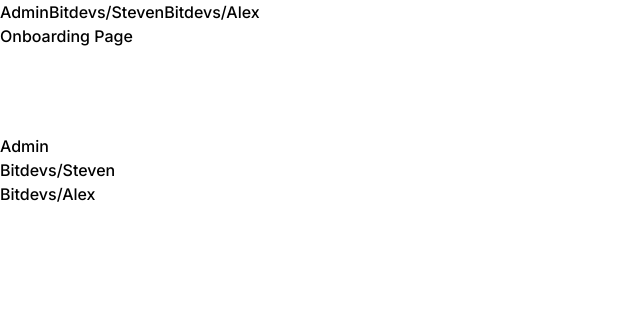
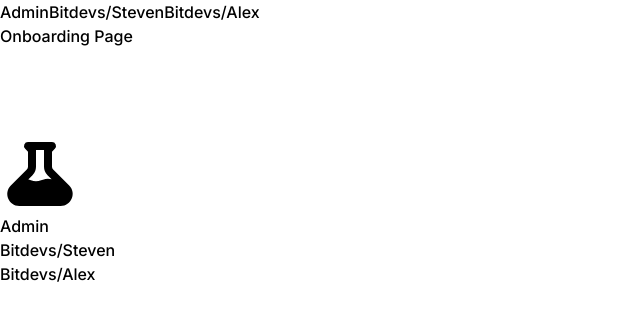
Before and after one commit to atlantabitdevs/family-btc, a React (Create React App) app: page /onboarding in a window 1280 px wide. Shown: the top 320 px of the page, without its empty margins (0-640 px from the left). Built offline with nearby package versions, Linux system fonts and the light colour scheme; some icons are missing.

Commit message:
Added hero icons

```diff
--- a/package.json
+++ b/package.json
@@ -4,6 +4,7 @@
   "private": true,
   "dependencies": {
     "@bitcoin-design/bitcoin-icons-react": "^0.1.9",
+    "@heroicons/react": "^1.0.6",
     "@testing-library/jest-dom": "^5.16.4",
     "@testing-library/react": "^13.2.0",
     "@testing-library/user-event": "^13.5.0",
--- a/src/routes/Onboarding.js
+++ b/src/routes/Onboarding.js
@@ -1,6 +1,7 @@
 import React from "react";
 import { Link } from "react-router-dom";
 import {BitcoinIcon} from '@bitcoin-design/bitcoin-icons-react/filled';
+import {BeakerIcon} from '@heroicons/react/solid';
 
 const Onboarding = () => {
   return (
@@ -8,6 +9,8 @@ const Onboarding = () => {
       <h1>Onboarding Page</h1>
 
       <BitcoinIcon className="w-20 h-20 text-black" />
+      <BeakerIcon className="w-20 h-20 text-black" />
+
       <ul>
         <li>
           <Link to="/admin">Admin</Link>
```
Also changed, not shown: 1 other file (tests, documents, lock files or other folders).
